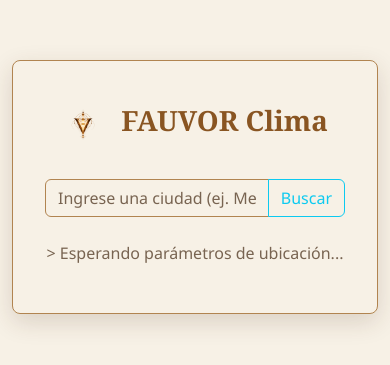
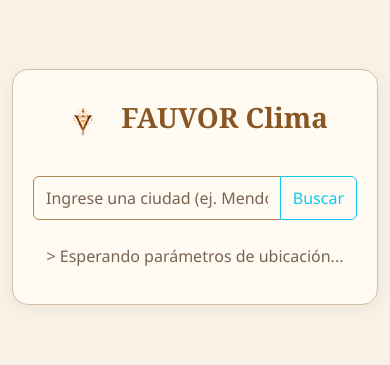
Before and after one commit to Franc-Devel/apiClima, a React (Vite) app: page / in a window 390 px wide. Shown: the part 235-600 px from the top of the page. Built offline with nearby package versions, Linux system fonts and the light colour scheme.

Commit message:
Refine FAUVOR Clima panels and mobile presentation

```diff
--- a/src/index.css
+++ b/src/index.css
@@ -58,3 +58,6 @@ a:focus-visible,button:focus-visible,input:focus-visible,select:focus-visible {
 .fauvor-nav-mark{object-fit:contain;vertical-align:middle;max-width:100%;margin-right:10px}.brand-badge img{object-fit:contain}.brand-badge{background:#EFE5D6;box-shadow:none;height:auto;padding:5px}
 
 :root{--bs-info:#895522;--bs-info-rgb:137,85,34;--bs-secondary-color:#786451;--bs-secondary-bg:#EFE5D6;--bs-tertiary-bg:#EFE5D6;--bs-emphasis-color:#2B211A;--bs-light-rgb:255,250,242;--bs-dark-rgb:239,229,214;--bs-primary-text-emphasis:#4A2A18;--bs-primary-bg-subtle:#EBDCC6;--bs-primary-border-subtle:#D6C0A3;}.text-muted{color:#786451!important}.btn-primary,.badge.bg-primary{color:#FFFAF2!important}.form-control:focus,.form-select:focus{background:#FFFAF2;color:#2B211A;border-color:#895522;box-shadow:0 0 0 .2rem rgba(169,111,53,.18)}.navbar-toggler{border-color:#A96F35;color:#2B211A}.navbar-toggler-icon{filter:none}.brand-badge,.brand-icon{background:#EFE5D6;color:#895522}
+
+/* FAUVOR weather surfaces */
+.bunker-panel{background:#FFFAF2;border:1px solid #D6C0A3;border-radius:16px;box-shadow:0 3px 14px rgba(74,42,24,.06)}.bunker-panel h2{color:#2B211A}.bunker-panel .display-3{color:#895522}.form-control.bunker-input{min-height:44px;background:#FFFAF2}.container{max-width:1200px}@media(max-width:600px){.bunker-panel{padding:20px!important}}
```
